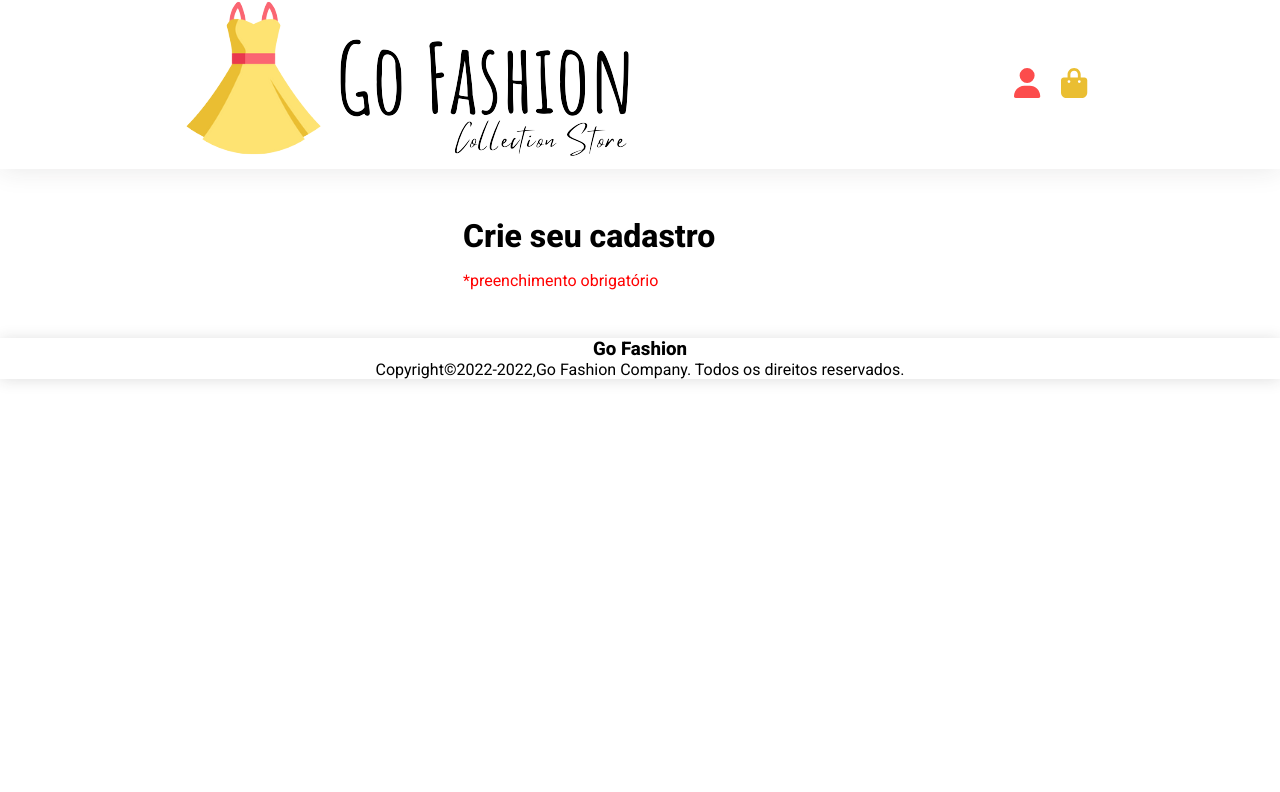
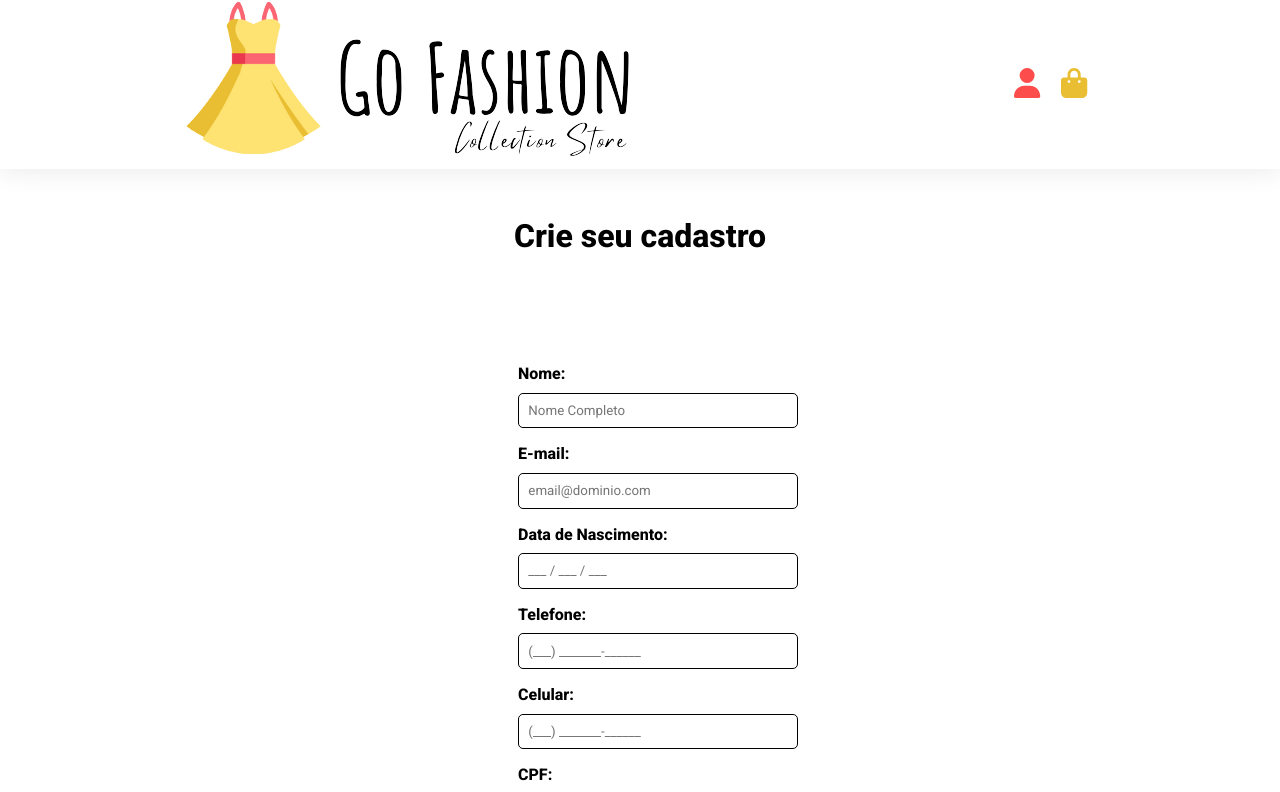
Before and after one commit to luizguilhermeh/hackadev-gofashion, a React (Create React App) app: page /registration in a window 1280 px wide. Shown: the top 792 px of the page. Built offline with nearby package versions, Linux system fonts and the light colour scheme.

Commit message:
Registration

```diff
--- a/src/pages/registration/Registration.module.css
+++ b/src/pages/registration/Registration.module.css
@@ -5,7 +5,9 @@
 }
 .registration_container h1 {
   margin-bottom: 0.5em;
+  text-align: center;
 }
 .registration_container p {
   color: red;
+  text-align: center;
 }
--- a/src/pages/registration/registration.js
+++ b/src/pages/registration/registration.js
@@ -1,11 +1,13 @@
 import React from "react";
 import styles from './Registration.module.css'
+import Formulario from "../../components/Formulario";
 
 function registration() {
   return (
   <div className={styles.registration_container}>
     <h1>Crie seu cadastro</h1>
-    <p id="p-registro">*preenchimento obrigatório</p>
+    {/* <p id="p-registro">*preenchimento obrigatório</p> */}
+    <Formulario btnText="Cadastrar" />
   </div>
   );
 }
```
